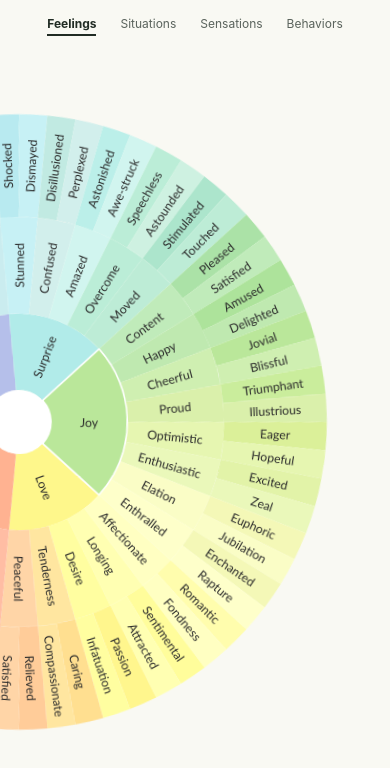
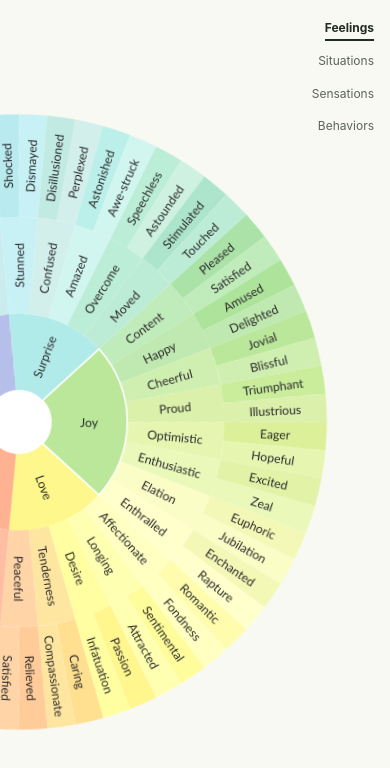
Before and after one commit to juleshaggard/department-of-emotions, a React (Vite) app: page / in a window 390 px wide. Shown: the top 768 px of the page. Built offline with nearby package versions, Linux system fonts and the light colour scheme.

Commit message:
Update Site source

```diff
--- a/src/wheels/WheelExplorer.jsx
+++ b/src/wheels/WheelExplorer.jsx
@@ -11,7 +11,7 @@ import '../explorer/explorer.css';
 const drawerQuery = '(max-width: 1100px) and (orientation: portrait)';
 const landscapePhoneQuery = '(max-width: 1023px) and (orientation: landscape)';
 
-function useResponsiveLayout() {
+export function useResponsiveLayout() {
   const [layout, setLayout] = useState(() => ({
     isDrawerLayout: window.matchMedia(drawerQuery).matches,
     isLandscapePhone: window.matchMedia(landscapePhoneQuery).matches,
@@ -82,7 +82,7 @@ function EmotionDetails({ active, familyColor, hierarchyAfter = false }) {
   );
 }
 
-export default function WheelExplorer({ model, switcher }) {
+export default function WheelExplorer({ model, switcher, layout }) {
   const { sectors, families } = model;
   const initialFamily = families.find(family => family.name === model.initialName) || families[0];
   const initialIndex = initialFamily.index;
@@ -93,7 +93,7 @@ export default function WheelExplorer({ model, switcher }) {
     return () => { document.title = previousTitle; };
   }, []);
   const [selection, dispatchSelection] = useReducer(wheelSelectionReducer, initialIndex, createWheelSelection);
-  const { isDrawerLayout, isLandscapePhone } = useResponsiveLayout();
+  const { isDrawerLayout, isLandscapePhone } = layout;
   const isTouchLayout = isDrawerLayout || isLandscapePhone;
   const [drawerOpen, setDrawerOpen] = useState(false);
   const returnFocusRef = useRef(null);
--- a/src/wheels/WheelLab.jsx
+++ b/src/wheels/WheelLab.jsx
@@ -1,10 +1,11 @@
 import { useLayoutEffect, useRef, useState } from 'react';
 import { wheelModels } from './wheel-models.js';
-import WheelExplorer from './WheelExplorer.jsx';
+import WheelExplorer, { useResponsiveLayout } from './WheelExplorer.jsx';
 import './wheel-lab.css';
 
 export default function WheelLab() {
   const [selected, setSelected] = useState(0);
+  const layout = useResponsiveLayout();
   const tabs = useRef([]);
   const focusTab = useRef(false);
   useLayoutEffect(() => {
@@ -19,8 +20,8 @@ export default function WheelLab() {
   }
   function move(event, index) {
     let next;
-    if (event.key === 'ArrowRight') next = (index + 1) % wheelModels.length;
-    else if (event.key === 'ArrowLeft') next = (index + wheelModels.length - 1) % wheelModels.length;
+    if (event.key === (layout.isDrawerLayout ? 'ArrowDown' : 'ArrowRight')) next = (index + 1) % wheelModels.length;
+    else if (event.key === (layout.isDrawerLayout ? 'ArrowUp' : 'ArrowLeft')) next = (index + wheelModels.length - 1) % wheelModels.length;
     else if (event.key === 'Home') next = 0;
     else if (event.key === 'End') next = wheelModels.length - 1;
     else return;
@@ -28,10 +29,10 @@ export default function WheelLab() {
     select(next);
   }
   const model = wheelModels[selected];
-  const switcher = <nav className="lab-switcher" aria-label="Choose a wheel"><div role="tablist" aria-label="Wheel type">
+  const switcher = <nav className="lab-switcher" aria-label="Choose a wheel"><div role="tablist" aria-label="Wheel type" aria-orientation={layout.isDrawerLayout ? 'vertical' : 'horizontal'}>
     {wheelModels.map((wheel,index)=><button key={wheel.id} ref={el=>{tabs.current[index]=el;}} id={`wheel-tab-${wheel.id}`} role="tab" aria-selected={selected===index} aria-controls="wheel-lab-panel" tabIndex={selected===index?0:-1} onClick={()=>select(index)} onKeyDown={event=>move(event,index)}>{wheel.label}</button>)}
   </div></nav>;
   return <div className="wheel-lab" data-wheel={model.id}>
-    <section id="wheel-lab-panel" role="tabpanel" aria-labelledby={`wheel-tab-${model.id}`}><WheelExplorer key={model.id} model={model} switcher={switcher}/></section>
+    <section id="wheel-lab-panel" role="tabpanel" aria-labelledby={`wheel-tab-${model.id}`}><WheelExplorer key={model.id} model={model} switcher={switcher} layout={layout}/></section>
   </div>;
 }
--- a/src/wheels/wheel-lab.css
+++ b/src/wheels/wheel-lab.css
@@ -36,9 +36,9 @@
   .wheel-lab .emotion-reading { grid-template-rows: minmax(160px,auto) minmax(112px,auto) minmax(200px,auto) minmax(36px,auto); }
 }
 @media (max-width: 1100px) and (orientation: portrait) {
-  .wheel-lab { --lab-toolbar-height: 48px; }
-  .lab-switcher { position: fixed; inset: 0 0 auto; z-index: 20; height: var(--lab-toolbar-height); margin: 0; display: flex; align-items: center; justify-content: center; background: transparent; }
-  .lab-switcher [role='tablist'] { width: 100%; justify-content: center; gap: 24px; padding-inline: 12px; }
+  .wheel-lab { --lab-toolbar-height: 0px; }
+  .lab-switcher { position: fixed; inset: max(12px,env(safe-area-inset-top)) max(16px,env(safe-area-inset-right)) auto auto; z-index: 20; height: auto; margin: 0; background: transparent; }
+  .lab-switcher [role='tablist'] { width: auto; flex-direction: column; align-items: flex-end; gap: 0; padding: 0; }
   .lab-switcher [role='tab'] { font-size: 12px; padding-block: 8px; }
   .wheel-lab .explorer-layout { display: block; }
   .wheel-lab .wheel-column { height: 100%; width: 100%; }
@@ -68,6 +68,3 @@
   .wheel-lab .wheel-stage { right: 4vw; }
   .wheel-lab .emotion-sidebar { padding-inline: 24px; }
 }
-@media (max-width: 350px) and (orientation: portrait) {
-  .lab-switcher [role='tablist'] { gap: 19px; }
-}
```
Also changed, not shown: 1 other file (tests, documents, lock files or other folders).
